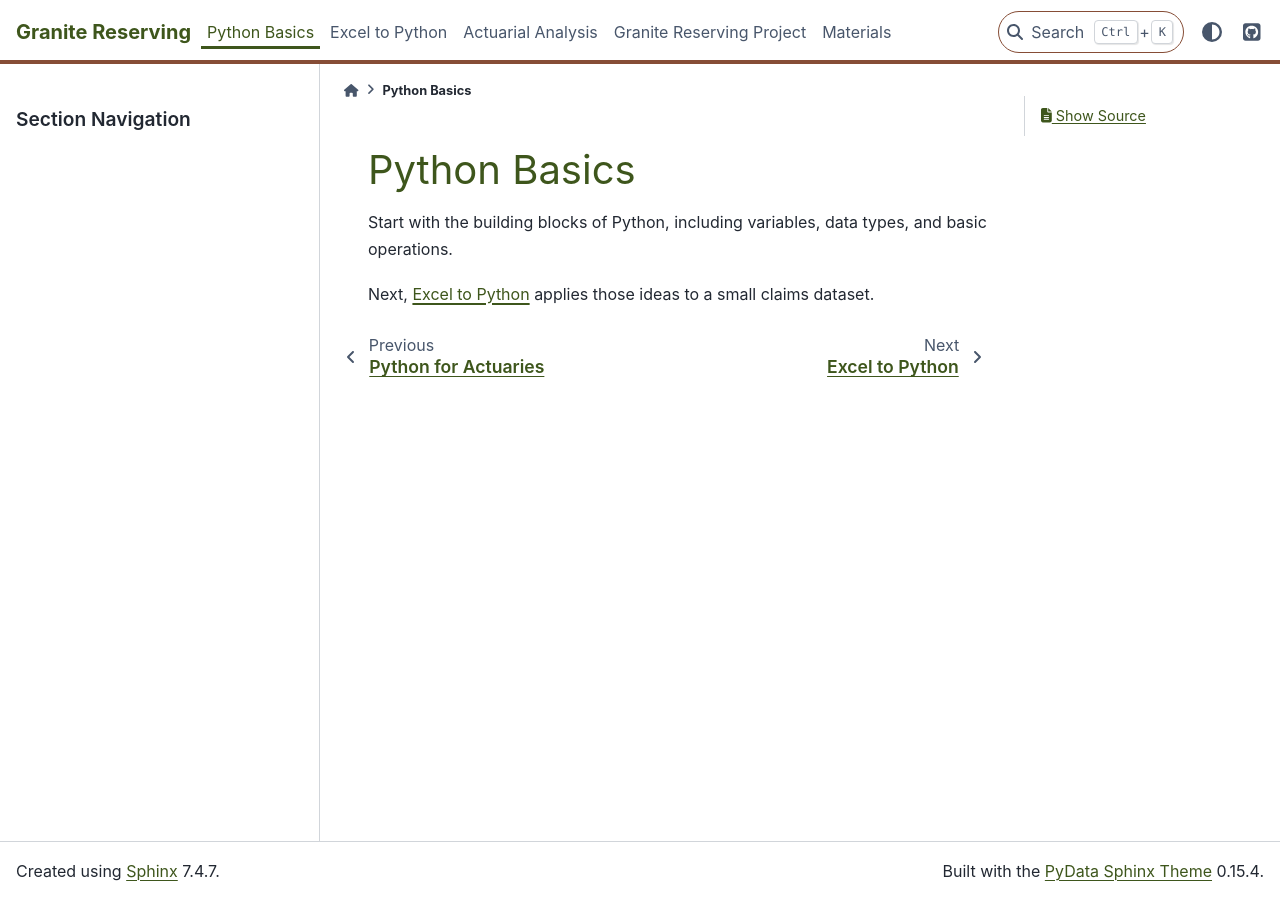
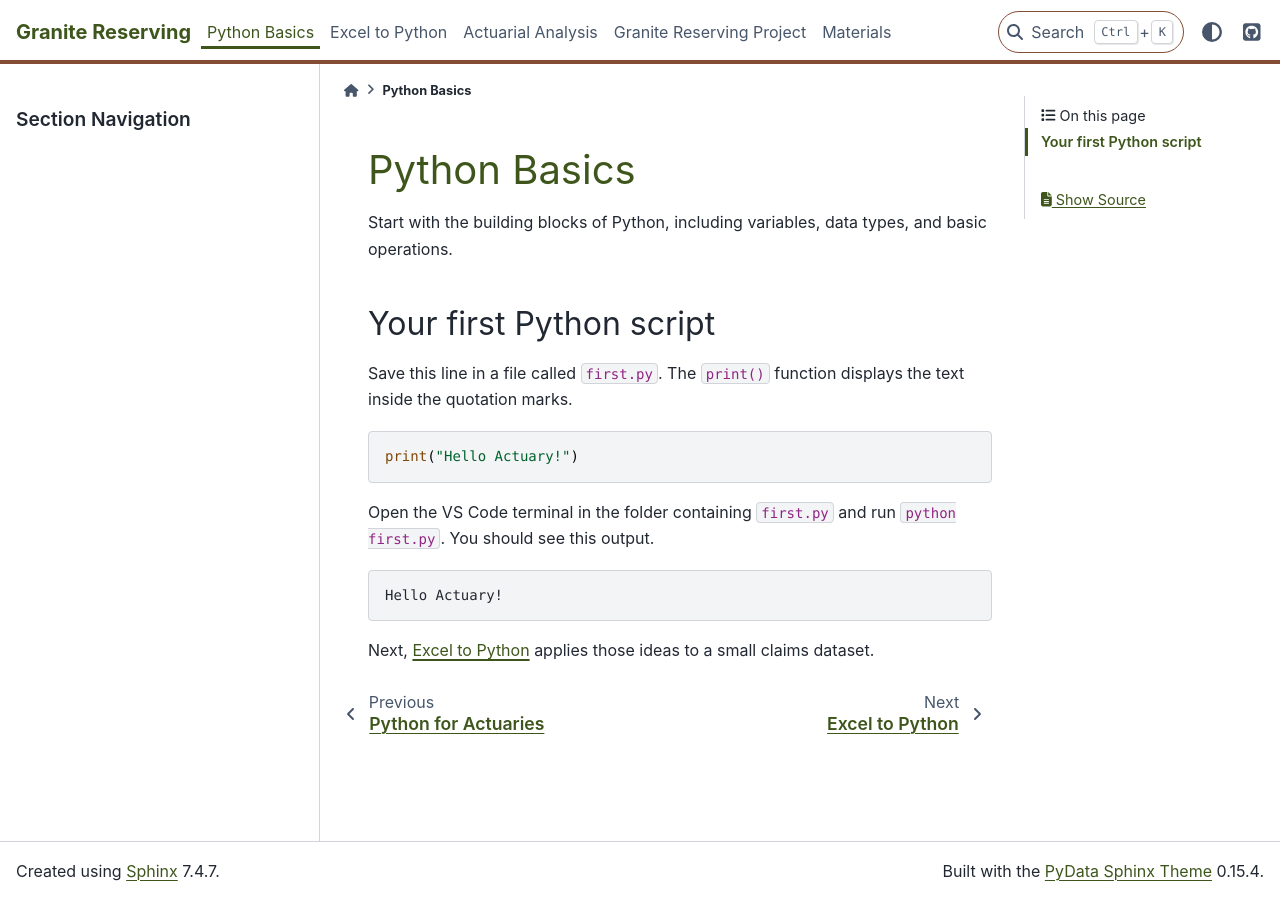
Before and after one commit to cam-leo/Granite-Reserving, a Sphinx documentation site: the page built from docs/source/python-basics.md, in a window 1280 px wide. Built offline with Sphinx 7.4.7 and the PyData theme 0.15.4, drawn with Linux system fonts in a browser that asks for light colours.

Commit message:
Add first Python script example to documentation
Added a section on creating and running a simple Python script.

````diff
--- a/docs/source/python-basics.md
+++ b/docs/source/python-basics.md
@@ -2,4 +2,18 @@
 
 Start with the building blocks of Python, including variables, data types, and basic operations.
 
+## Your first Python script
+
+Save this line in a file called `first.py`. The `print()` function displays the text inside the quotation marks.
+
+```python
+print("Hello Actuary!")
+```
+
+Open the VS Code terminal in the folder containing `first.py` and run `python first.py`. You should see this output.
+
+```text
+Hello Actuary!
+```
+
 Next, [Excel to Python](excel-to-python.md) applies those ideas to a small claims dataset.
````
